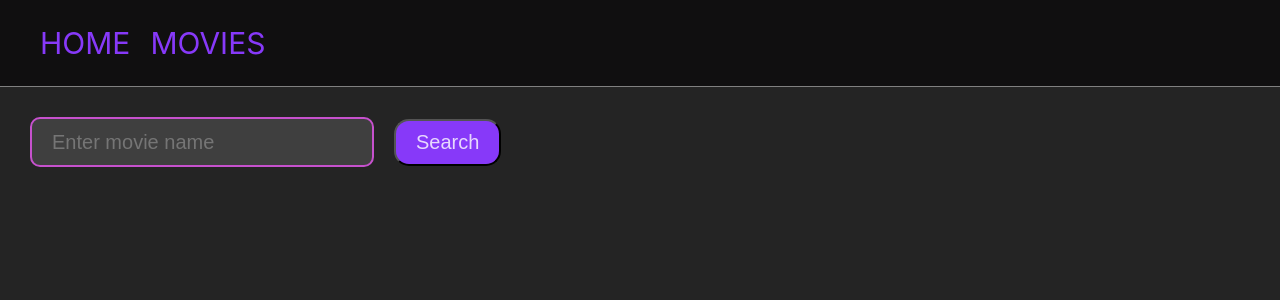
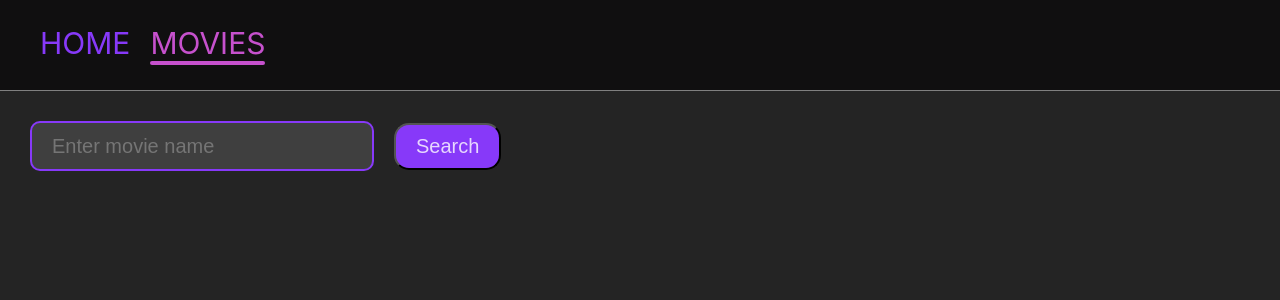
Before and after one commit to GrinchenkoD/goit-react-hw-04-movies, a React (Create React App) app: page /movies in a window 1280 px wide. Shown: the top 300 px of the page. Built offline with nearby package versions, Linux system fonts and the light colour scheme.

Commit message:
fixed links

```diff
--- a/src/components/header/Header.jsx
+++ b/src/components/header/Header.jsx
@@ -7,7 +7,7 @@ function Header() {
         <nav className={styles.nav}>
             <ul className={styles.list}>
                 <li className={styles.item}>
-                    <NavLink to="/" className={styles.navLink} activeClassName={styles.activeNavLink}>HOME</NavLink>
+                    <NavLink exact to="/" className={styles.navLink} activeClassName={styles.activeNavLink}>HOME</NavLink>
                 </li>
                 <li>
                     <NavLink to="/movies" className={styles.navLink} activeClassName={styles.activeNavLink}>MOVIES</NavLink>
--- a/src/components/header/Header.module.css
+++ b/src/components/header/Header.module.css
@@ -16,9 +16,21 @@
 
 .navLink{
     font-size: 30px;
-    color: rgba(255, 255, 255, 0.9)
+    /* color: rgba(255, 255, 255, 0.9); */
+    color: #8739f9;
 }
 
 .activeNavLink{
-    color: #8739f9;
+    color: #c651cd;
 }
+.activeNavLink::after{
+    content: "";
+    display: block;
+
+
+    height: 4px;
+    width: 100%;
+    background-color: #c651cd;
+    border-radius: 10px;
+
+}
--- a/src/pages/moviesPage/MoviesPage.jsx
+++ b/src/pages/moviesPage/MoviesPage.jsx
@@ -60,7 +60,6 @@ export default class MoviesPage extends Component {
                         type="text"
                         value={query}
                         onChange={this.handleChange}
-                        autoFocus
                         className={styles.input}
                         placeholder="Enter movie name"
                     />
```
